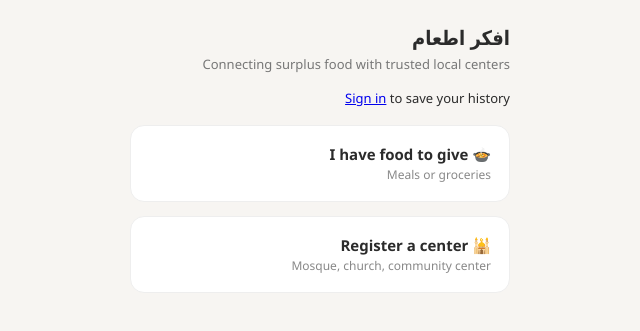
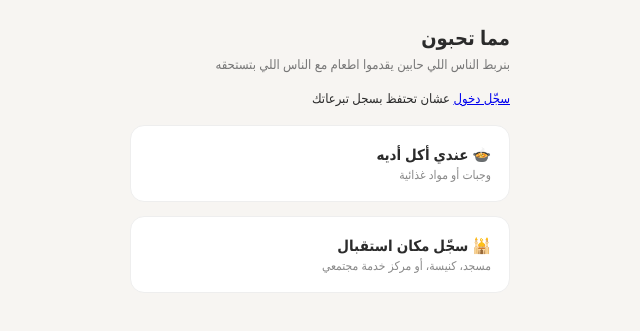
Before and after one commit to shireenhdabbas-netizen/e63am, a Flask app: page / in a window 1280 px wide. Shown: the top 331 px of the page, without its empty margins (320-960 px from the left). Run offline with Flask 3, Linux system fonts and the light colour scheme.

Commit message:
Update home.html

```diff
--- a/templates/home.html
+++ b/templates/home.html
@@ -1,27 +1,27 @@
 {% extends "base.html" %}
-{% block title %}افكر اطعام{% endblock %}
+{% block title %}مما تحبون {% endblock %}
 {% block content %}
-<h1>افكر اطعام</h1>
-<p class="subtitle">Connecting surplus food with trusted local centers</p>
+<h1>مما تحبون </h1>
+<p class="subtitle">بنربط الناس اللي حابين يقدموا اطعام مع الناس اللي بتستحقه</p>
 
 {% if user %}
 <p style="font-size:13px;margin:-8px 0 18px;">
-  Hi {{ user.get('Nickname') or user.get('Real Name') }} —
-  <a href="{{ url_for('my_activity') }}">my activity</a>
+  أهلاً {{ user.get('Nickname') or user.get('Real Name') }} —
+  <a href="{{ url_for('my_activity') }}">نشاطي</a>
 </p>
 {% else %}
 <p style="font-size:13px;margin:-8px 0 18px;">
-  <a href="{{ url_for('login') }}">Sign in</a> to save your history
+  <a href="{{ url_for('login') }}">سجّل دخول</a> عشان تحتفظ بسجل تبرعاتك
 </p>
 {% endif %}
 
 <a class="card" href="{{ url_for('give_food') }}">
-  <p class="card-title">🍲 I have food to give</p>
-  <p class="card-sub">Meals or groceries</p>
+  <p class="card-title">🍲 عندي أكل أديه</p>
+  <p class="card-sub">وجبات أو مواد غذائية</p>
 </a>
 
 <a class="card" href="{{ url_for('register_center') }}">
-  <p class="card-title">🕌 Register a center</p>
-  <p class="card-sub">Mosque, church, community center</p>
+  <p class="card-title">🕌 سجّل مكان استقبال</p>
+  <p class="card-sub">مسجد، كنيسة، أو مركز خدمة مجتمعي</p>
 </a>
 {% endblock %}
```
